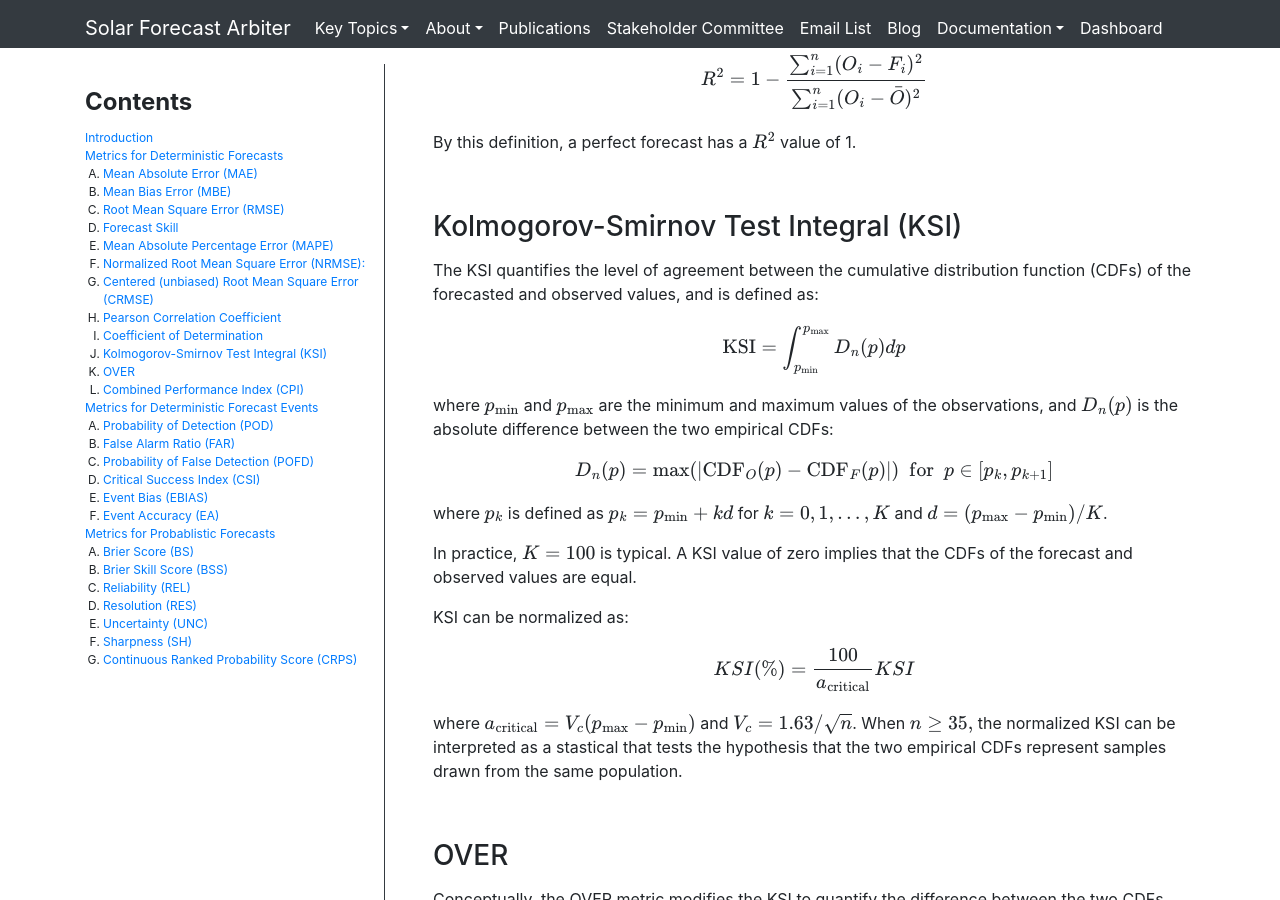
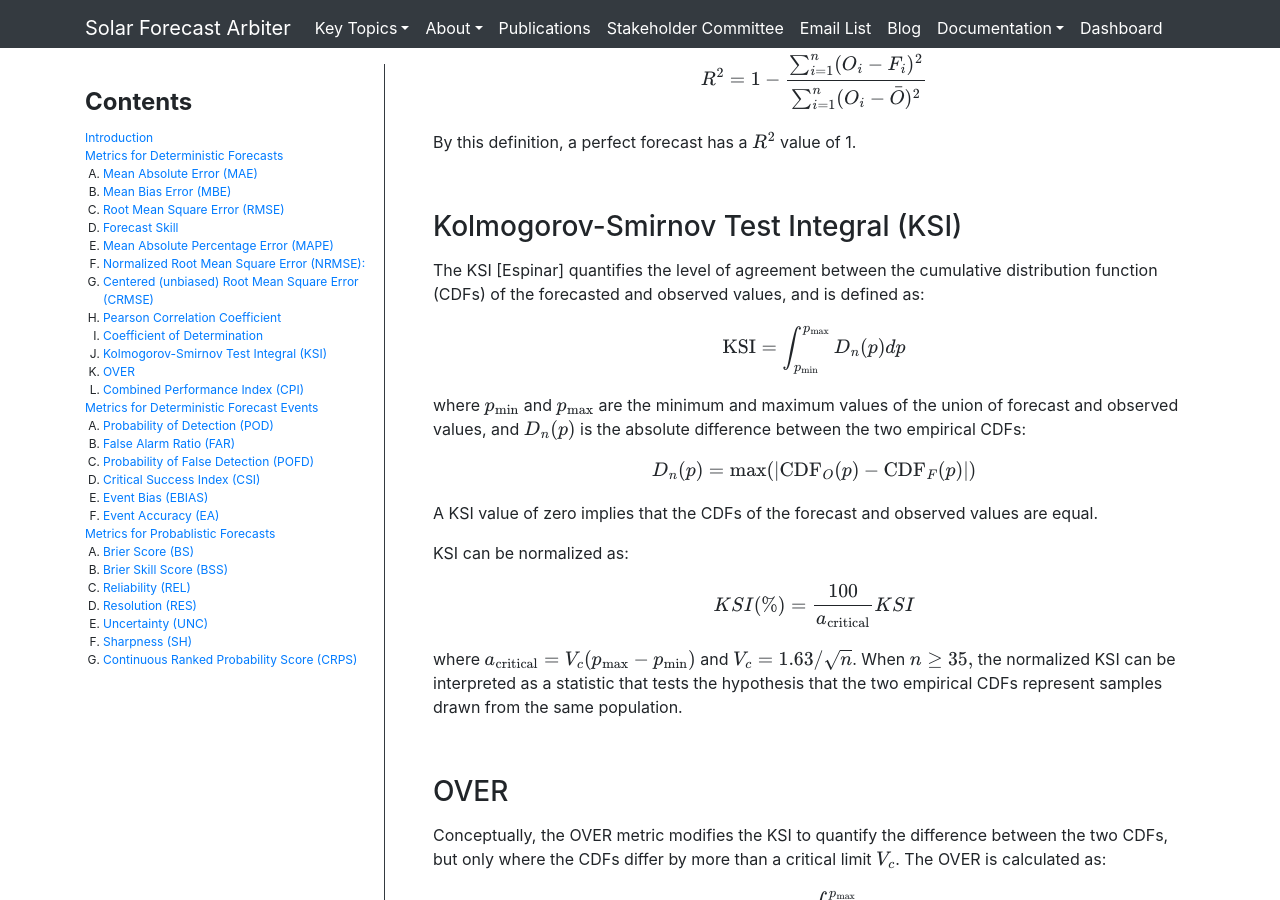
Before and after one commit to SolarArbiter/SolarArbiter.github.io, a Jekyll site: the page built from metrics.md, in a window 1280 px wide and 900 px high, scrolled down 2921 px. Built offline with Jekyll 4.4.1, drawn with Linux system fonts in a browser that asks for light colours; formulas are drawn with MathJax 3; comment, search, counter and statistics services are not loaded; our own code applies the rules of GitHub Pages for plain Markdown files; some of the changed text lies outside the part shown.

Commit message:
update description of KSI (#105)
* update description of KSI

generalize definition to remove discretization (better follows the solarforecastarbiter implementation).  Add a reference.

* fix stastical

* fix statiscal

* Complete the corrections

```diff
--- a/metrics.md
+++ b/metrics.md
@@ -99,23 +99,21 @@ By this definition, a perfect forecast has a $$ R^2 $$ value of 1.
 
 ### Kolmogorov-Smirnov Test Integral (KSI)
 {: .anchor }
-The KSI quantifies the level of agreement between the cumulative distribution function (CDFs) of the forecasted and observed values, and is defined as:
+The KSI [Espinar] quantifies the level of agreement between the cumulative distribution function (CDFs) of the forecasted and observed values, and is defined as:
 
 $$ \text{KSI} = \int_{p_{\text{min}}}^{p_{\text{max}}} D_n(p) dp $$
 
-where $$ p_{\text{min}} $$ and $$ p_{\text{max}} $$ are the minimum and maximum values of the observations, and $$ D_n(p) $$ is the absolute difference between the two empirical CDFs:
+where $$ p_{\text{min}} $$ and $$ p_{\text{max}} $$ are the minimum and maximum values of the union of forecast and observed values, and $$ D_n(p) $$ is the absolute difference between the two empirical CDFs:
 
-$$ D_n(p) = \text{max}( | \text{CDF}_O(p) - \text{CDF}_F(p) | ) \enspace \text{for} \enspace p \in [ p_k, p_{k+1} ] $$
+$$ D_n(p) = \text{max}( | \text{CDF}_O(p) - \text{CDF}_F(p) | )$$
 
-where $$ p_k $$ is defined as $$ p_k = p_{\text{min}} + kd $$ for $$k = 0, 1, \dots, K $$ and $$ d = (p_{\text{max}} - p_{\text{min}}) / K $$.
-
-In practice, $$ K = 100 $$ is typical. A KSI value of zero implies that the CDFs of the forecast and observed values are equal.
+A KSI value of zero implies that the CDFs of the forecast and observed values are equal.
 
 KSI can be normalized as:
 
 $$ KSI (\%) = \frac{100}{a_{\text{critical}}} KSI $$
 
-where $$ a_{\text{critical}} = V_c (p_{\text{max}} - p_{\text{min}}) $$ and $$ V_c = 1.63 / \sqrt{n} $$. When $$ n \geq 35 , $$ the normalized KSI can be interpreted as a stastical that tests the hypothesis that the two empirical CDFs represent samples drawn from the same population.
+where $$ a_{\text{critical}} = V_c (p_{\text{max}} - p_{\text{min}}) $$ and $$ V_c = 1.63 / \sqrt{n} $$. When $$ n \geq 35 , $$ the normalized KSI can be interpreted as a statistic that tests the hypothesis that the two empirical CDFs represent samples drawn from the same population.
 
 
 ### OVER
@@ -294,3 +292,8 @@ $$ O_i = \begin{cases}
 \end{cases} $$
 
 The CRPS reduces to the mean absolute error (MAE) if the forecast is deterministic.
+
+## References
+[Espinar] Bella Espinar, Lourdes Ramírez, Anja Drews, Hans Georg Beyer, Luis F. Zarzalejo, Jesús Polo, Luis Martín,
+Analysis of different comparison parameters applied to solar radiation data from satellite and German radiometric stations,
+Solar Energy, Volume 83, Issue 1, 2009, Pages 118-125, https://doi.org/10.1016/j.solener.2008.07.009.
```
